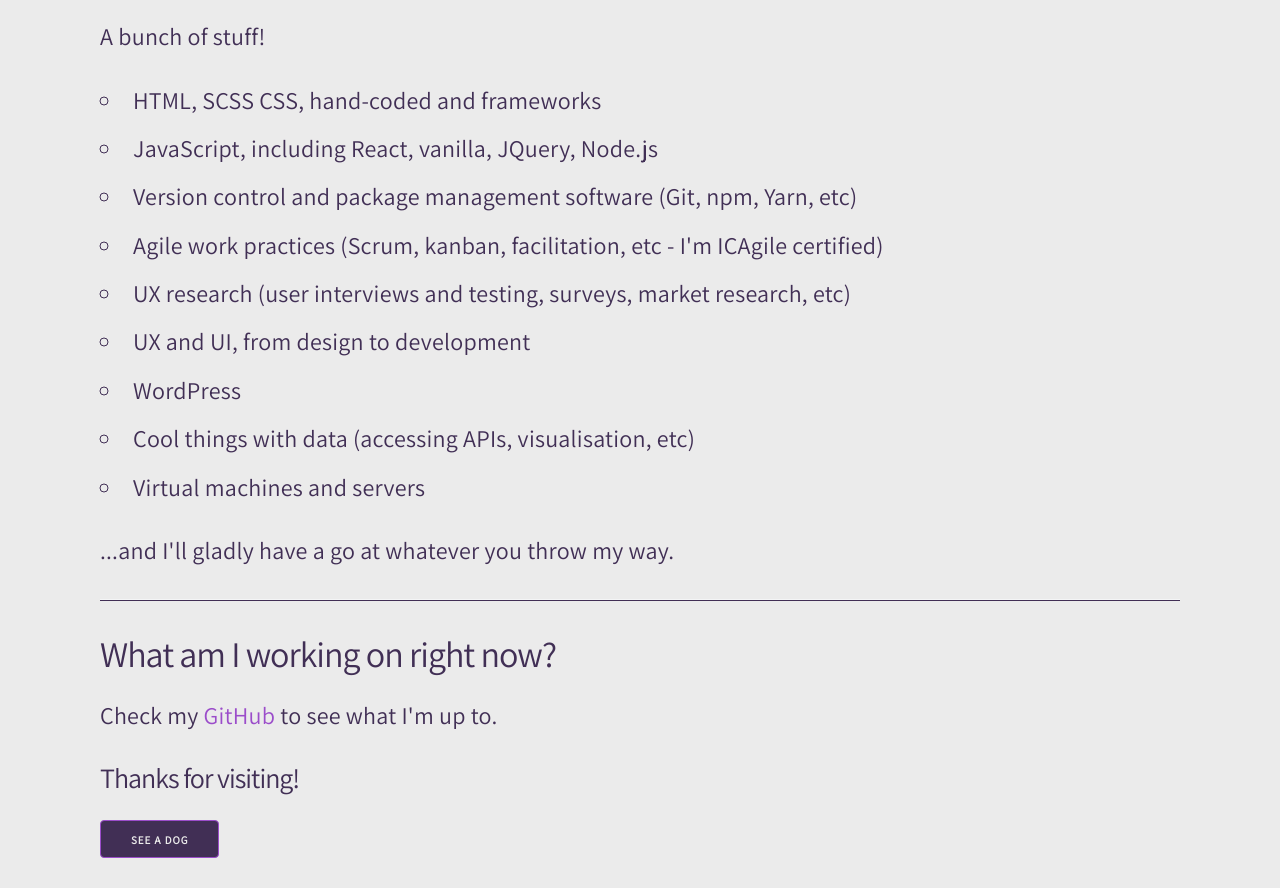
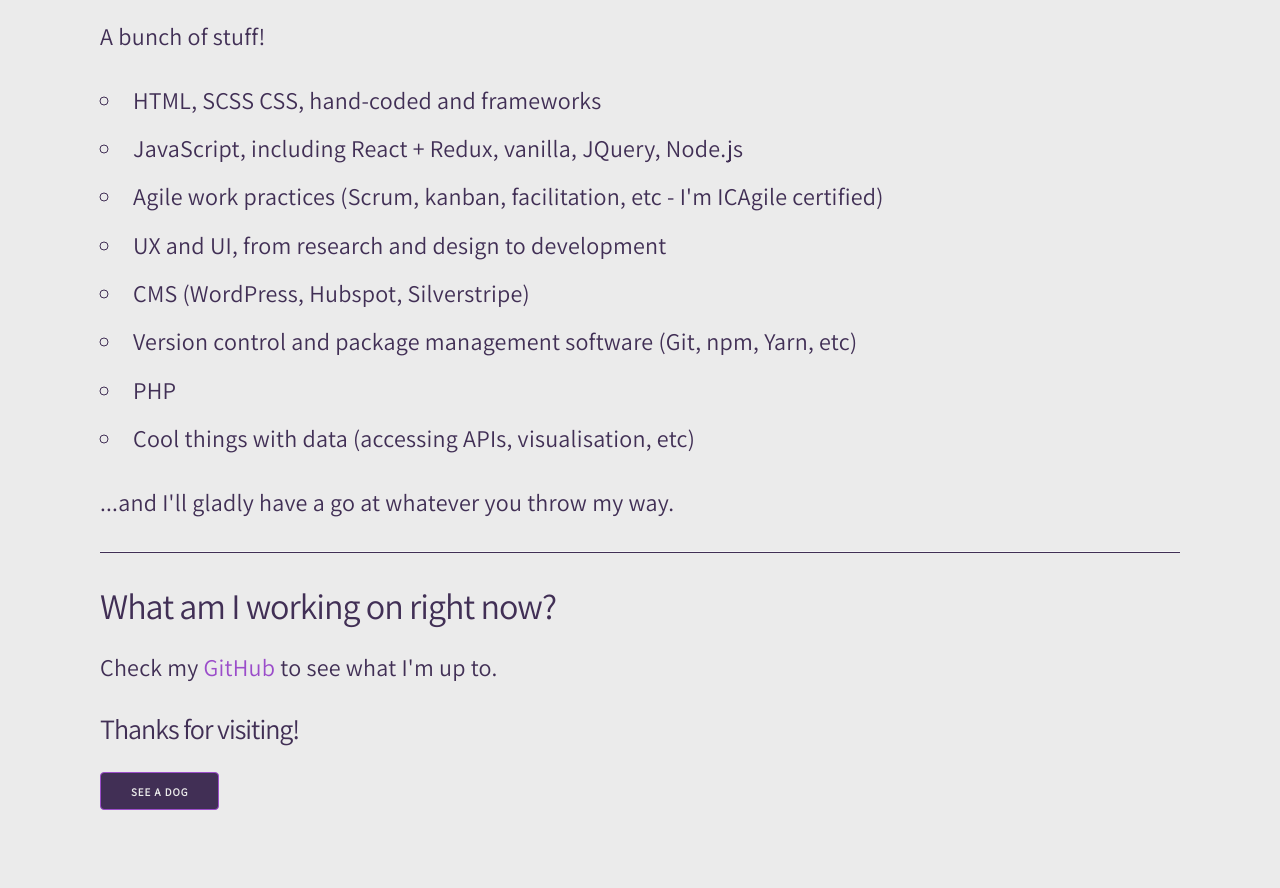
Before and after one commit to sebknight/sebknight.github.io-old, a plain HTML site: page index.html in a window 1280 px wide. Shown: the part 2006-2894 px from the top of the page. After the commit the page ends 2846 px from the top, so only its background shows below. Drawn offline with nearby package versions, Linux system fonts and the light colour scheme; a web font is replaced by a local one.

Commit message:
copy changes

```diff
--- a/index.html
+++ b/index.html
@@ -62,14 +62,13 @@
                             <p>A bunch of stuff!</p>
                             <ul>
                                 <li>HTML, SCSS CSS, hand-coded and frameworks</li>
-                                <li>JavaScript, including React, vanilla, JQuery, Node.js</li>
+                                <li>JavaScript, including React + Redux, vanilla, JQuery, Node.js</li>
+                                <li>Agile work practices (Scrum, kanban, facilitation, etc - I'm ICAgile certified)</li>
+                                <li>UX and UI, from research and design to development</li>
+                                <li>CMS (WordPress, Hubspot, Silverstripe)</li>
                                 <li>Version control and package management software (Git, npm, Yarn, etc)</li>
-                                <li>Agile work practices (Scrum, kanban, facilitation, etc - I'm ICAgile certified)</li>
-                                <li>UX research (user interviews and testing, surveys, market research, etc)</li>
-                                <li>UX and UI, from design to development</li>
-                                <li>WordPress</li>
+                                <li>PHP</li>
                                 <li>Cool things with data (accessing APIs, visualisation, etc)</li>
-                                <li>Virtual machines and servers</li>
                             </ul>
                             <p> ...and I'll gladly have a go at whatever you throw my way.</p>
                             <hr>
```
